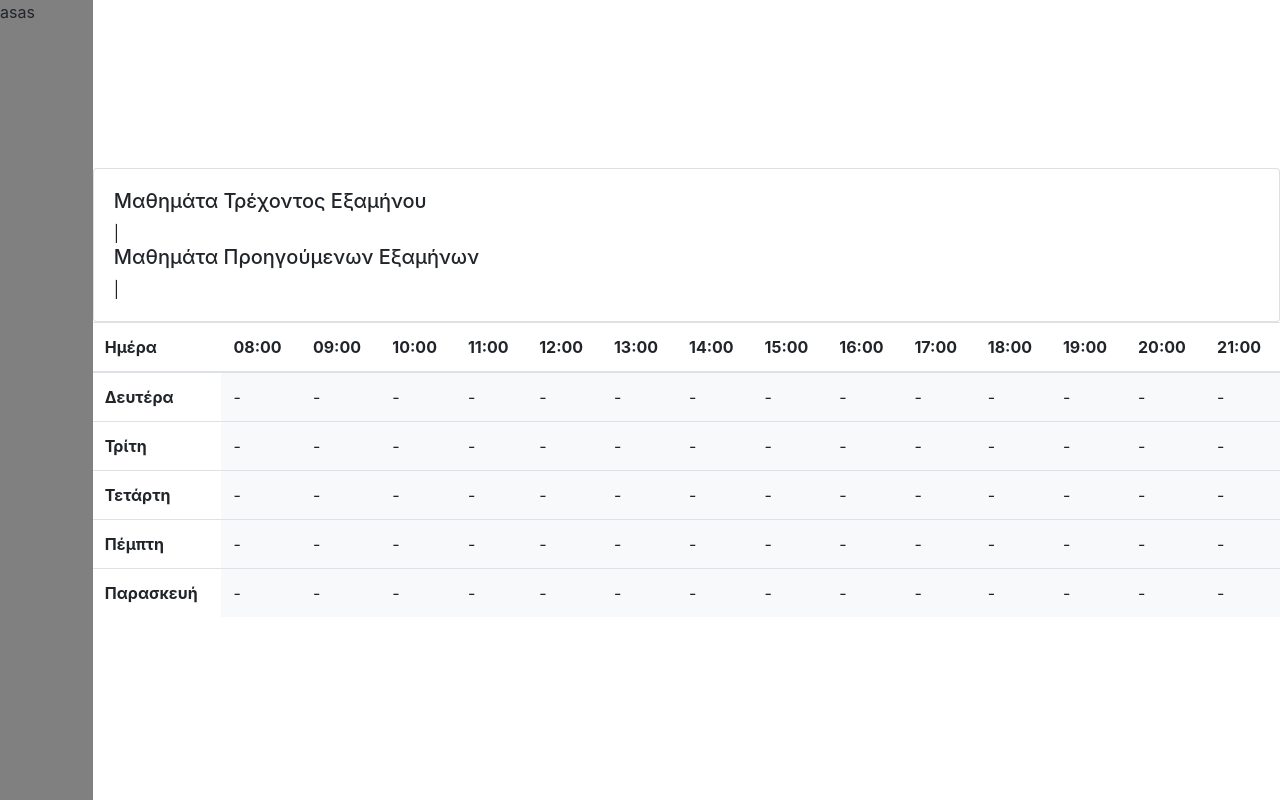
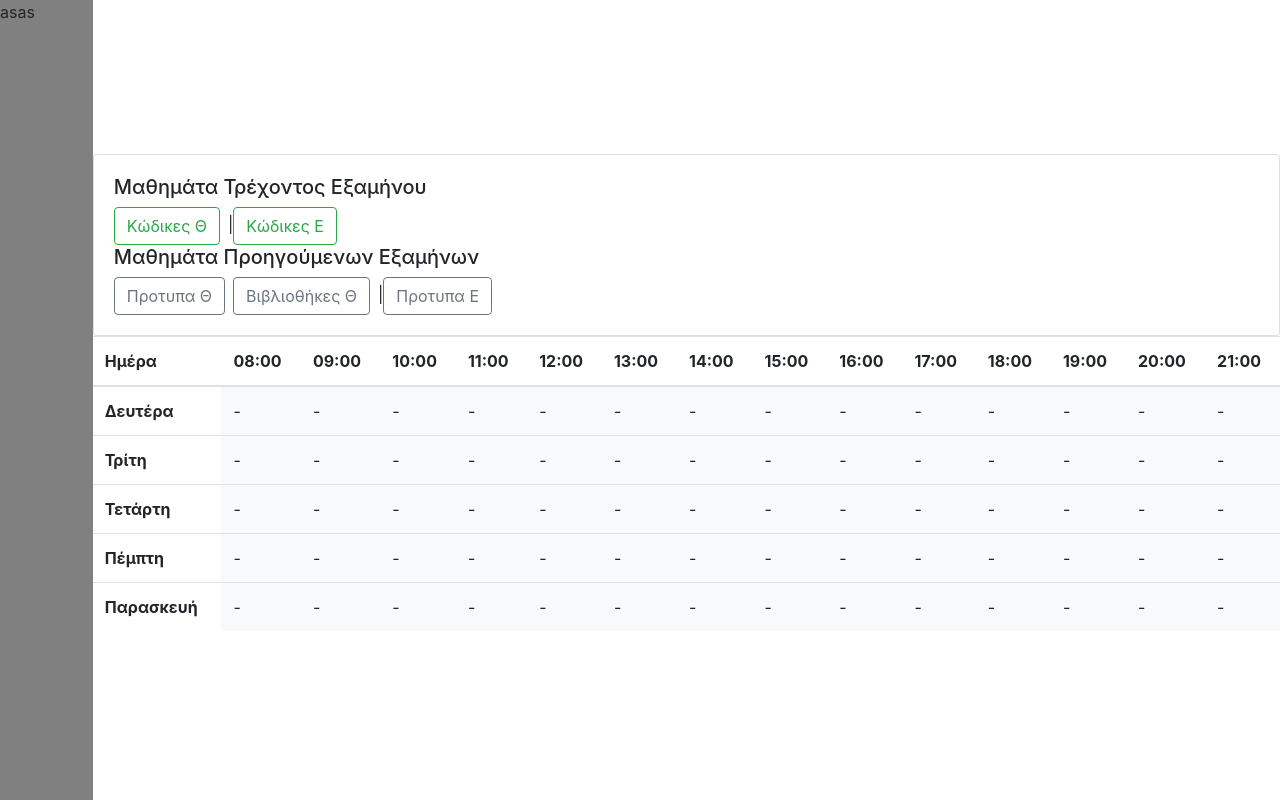
Before and after one commit to DimitrisZx/courseplanner, a React (Create React App) app: page / in a window 1280 px wide. Built offline with nearby package versions, Linux system fonts and the light colour scheme.

Commit message:
add workshop lessons

```diff
--- a/src/features/counter/counterSlice.js
+++ b/src/features/counter/counterSlice.js
@@ -12,9 +12,51 @@ export const stateSlice = createSlice({
     selectedLessons: [],
     lessonsList:
       [
-        { name: 'Προτυπα', day: 'Δευτέρα', hours: [8, 11], semester: '3' },
-        { name: 'Βιβλιοθήκες', day: 'Δευτέρα', hours: [14, 16], semester: '3' },
-        { name: 'Κώδικες', day: 'Πέμπτη', hours: [15, 17], semester: '5' },
+        {
+          name: 'Προτυπα Θ',
+          day: 'Δευτέρα',
+          hours: [8, 11],
+          semester: '3',
+          type: 'theory'
+        },
+        {
+          name: 'Προτυπα Ε',
+          day: 'Δευτέρα',
+          hours: [13, 14],
+          semester: '3',
+          type: 'workshop',
+          groups: [
+            { name: 'group-a', day: 'Δευτέρα', hours: [8, 11] },
+            { name: 'group-b', day: 'Τρίτη', hours: [14, 16] },
+            { name: 'group-c', day: 'Τετάρτη', hours: [18, 20] },
+          ],
+        },
+        {
+          name: 'Βιβλιοθήκες Θ',
+          day: 'Δευτέρα',
+          hours: [17, 18],
+          semester: '3',
+          type: 'theory'
+        },
+        {
+          name: 'Κώδικες Θ',
+          day: 'Πέμπτη',
+          hours: [15, 17],
+          semester: '5',
+          type: 'theory'
+        },
+        {
+          name: 'Κώδικες Ε',
+          day: 'Πέμπτη',
+          hours: [11, 12],
+          semester: '5',
+          type: 'workshop',
+          groups: [
+            { name: 'group-a', day: 'Δευτέρα', hours: [11, 12] },
+            { name: 'group-b', day: 'Τρίτη', hours: [15, 16] },
+            { name: 'group-c', day: 'Τετάρτη', hours: [17, 18] },
+          ],
+        },
       ]
   },
   reducers: {
```
